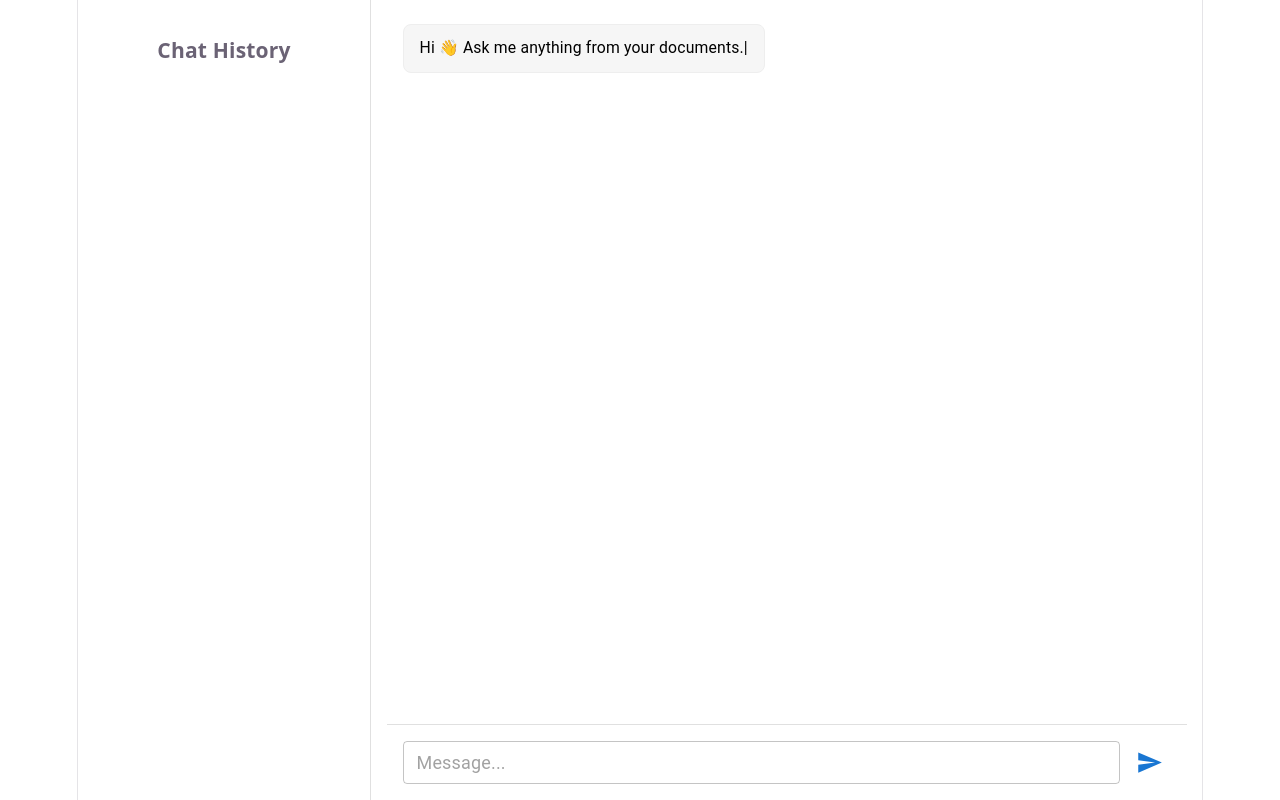
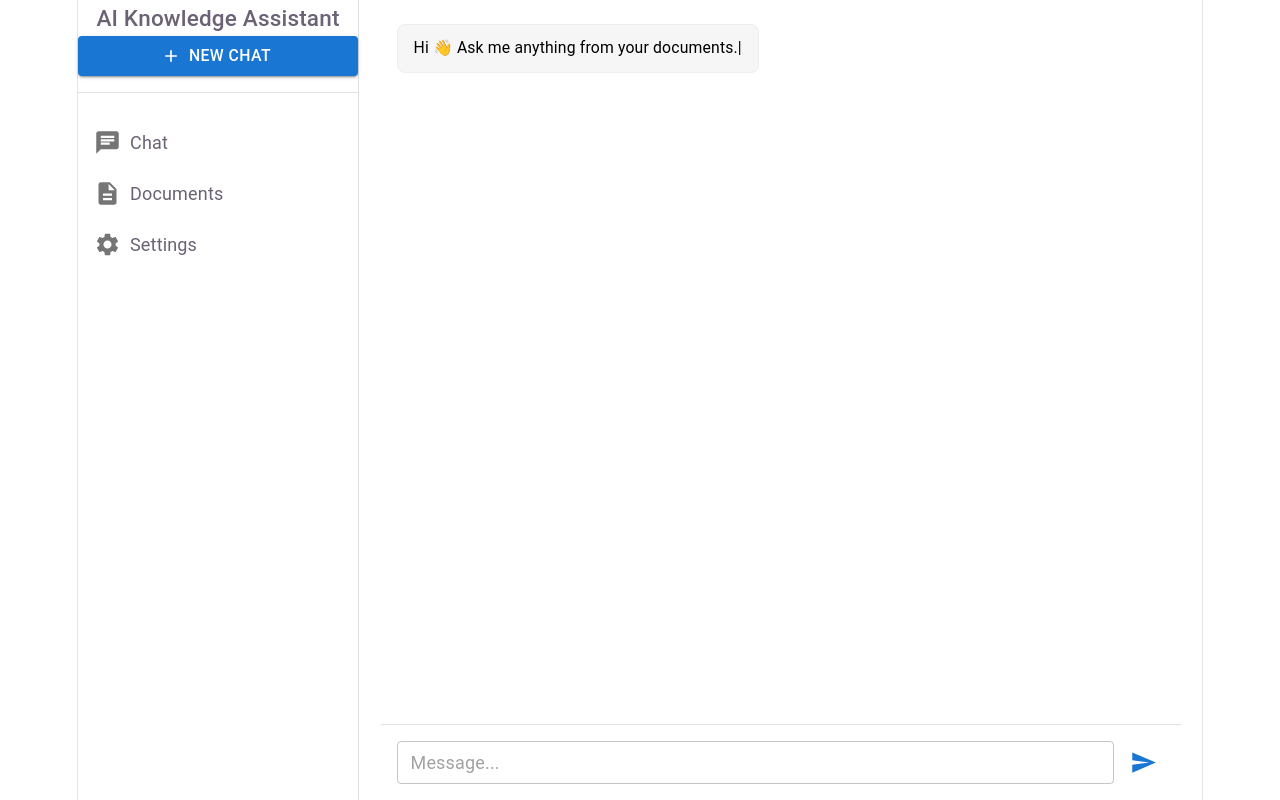
Before and after one commit to aman87263/SemanticSearch_v1, a React (Vite) app in the folder frontend/: page /chat in a window 1280 px wide. Built offline with nearby package versions, Linux system fonts and the light colour scheme.

Commit message:
feat: refactor MainLayout to use Sidebar component and remove inline chat history

```diff
--- a/frontend/src/components/layout/MainLayout.tsx
+++ b/frontend/src/components/layout/MainLayout.tsx
@@ -1,19 +1,12 @@
 import { Box } from "@mui/material";
+import Sidebar from "./Sidebar";
 
 export default function MainLayout({ children }: { children: React.ReactNode }) {
   return (
     <Box sx={{ display: "flex", height: "100vh" }}>
 
       {/* Sidebar */}
-      <Box
-        sx={{
-          width: 260,
-          borderRight: "1px solid #e0e0e0",
-          p: 2
-        }}
-      >
-        <h3>Chat History</h3>
-      </Box>
+      <Sidebar />
 
       {/* Main area */}
       <Box sx={{ flex: 1, display: "flex", flexDirection: "column" }}>
--- /dev/null
+++ b/frontend/src/components/layout/Sidebar.tsx
@@ -0,0 +1,87 @@
+import {
+    Box,
+    Button,
+    Divider,
+    List,
+    ListItemButton,
+    ListItemIcon,
+    ListItemText,
+    Typography
+} from "@mui/material";
+
+import ChatIcon from "@mui/icons-material/Chat";
+import DescriptionIcon from "@mui/icons-material/Description";
+import SettingsIcon from "@mui/icons-material/Settings";
+import AddIcon from "@mui/icons-material/Add";
+
+import { NavLink } from "react-router-dom";
+
+export default function Sidebar() {
+
+    return (
+        <Box
+            sx={{
+                width: 280,
+                height: "100%",
+                display: "flex",
+                flexDirection: "column",
+                borderRight: "1px solid #e0e0e0",
+            }}
+        >
+
+            <Box p={2}>
+                <Typography variant="h6">
+                    AI Knowledge Assistant
+                </Typography>
+            </Box>
+
+            <Box px={2}>
+                <Button
+                    fullWidth
+                    startIcon={<AddIcon />}
+                    variant="contained"
+                >
+                    New Chat
+                </Button>
+            </Box>
+
+            <Divider sx={{ my: 2 }} />
+
+            <List>
+
+                <ListItemButton component={NavLink} to="/chat">
+
+                    <ListItemIcon>
+                        <ChatIcon />
+                    </ListItemIcon>
+
+                    <ListItemText primary="Chat" />
+
+                </ListItemButton>
+
+                <ListItemButton component={NavLink} to="/documents">
+
+                    <ListItemIcon>
+                        <DescriptionIcon />
+                    </ListItemIcon>
+
+                    <ListItemText primary="Documents" />
+
+                </ListItemButton>
+
+                <ListItemButton component={NavLink} to="/settings">
+
+                    <ListItemIcon>
+                        <SettingsIcon />
+                    </ListItemIcon>
+
+                    <ListItemText primary="Settings" />
+
+                </ListItemButton>
+
+            </List>
+
+        </Box>
+    );
+
+}
```
